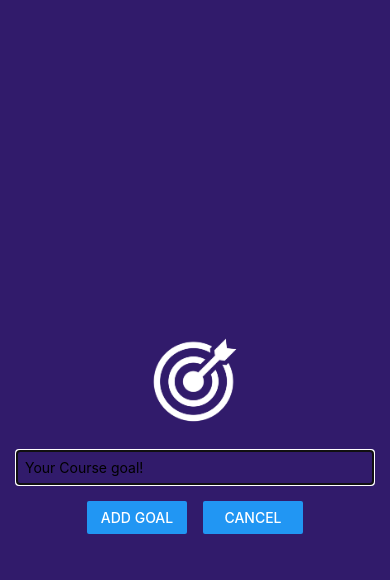
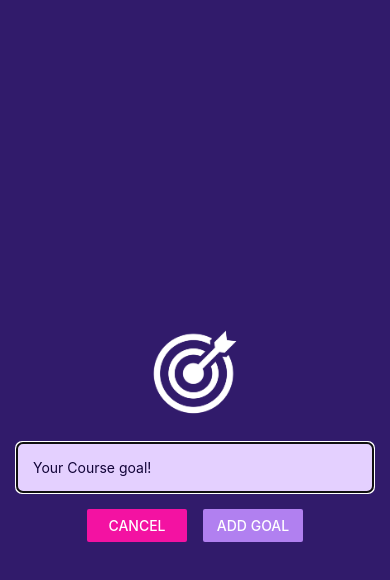
Before and after one commit to maxmay94/RNCourse_01, a React Native app: screen / in a window 390 px wide. Both pictures are taken after a click on the button "ADD NEW GOAL". Shown: the top 580 px of the page. Built offline with nearby package versions, Linux system fonts and the light colour scheme.

Commit message:
update styles

```diff
--- a/App.js
+++ b/App.js
@@ -1,5 +1,6 @@
 import { useState } from 'react'
 import { StyleSheet, View, FlatList, Button } from 'react-native'
+import { StatusBar } from 'expo-status-bar'
 import GoalItem from './components/GoalItem'
 import GoalInput from './components/GoalInput'
 
@@ -30,10 +31,12 @@
   }
 
   return (
+    <>
+      <StatusBar style='light' />
       <View style={styles.appContainer}>
         <Button
           title='Add New Goal'
-        color='#5e0acc'
+          color='#a065ec'
           onPress={startAddGoalHandler}
         />
         <GoalInput onAddGoal={addGoalHandler} visible={modalIsVisible} onCancel={endAddGoalHandler} />
@@ -53,6 +56,7 @@
             alwaysBounceVertical={false} />
         </View>
       </View>
+    </>
   )
 }
 
--- a/app.json
+++ b/app.json
@@ -5,6 +5,7 @@
     "version": "1.0.0",
     "orientation": "portrait",
     "icon": "./assets/icon.png",
+    "backgroundColor": "#1e085a",
     "userInterfaceStyle": "light",
     "splash": {
       "image": "./assets/splash.png",
--- a/components/GoalInput.js
+++ b/components/GoalInput.js
@@ -25,10 +25,10 @@
         />
         <View style={styles.buttonContainer}>
           <View style={styles.button}>
-            <Button title="Add Goal" onPress={addGoallHAndler} />
+            <Button title="Cancel" onPress={props.onCancel} color='#f312a2' />
           </View>
           <View style={styles.button}>
-            <Button title="Cancel" onPress={props.onCancel} />
+            <Button title="Add Goal" onPress={addGoallHAndler} color='#b180f0' />
           </View>
         </View>
       </View>
@@ -48,9 +48,12 @@
   },
   textInput: {
     borderWidth: 1,
-    borderColor: '#cccccc',
+    borderColor: '#e4d0ff',
+    backgroundColor: '#e4d0ff',
+    color: '#120438',
     width: '100%',
-    padding: 8
+    borderRadius: 6,
+    padding: 16,
   },
   buttonContainer: {
     marginTop: 16,
```
Lines whose indentation alone changed are shown as unchanged.
